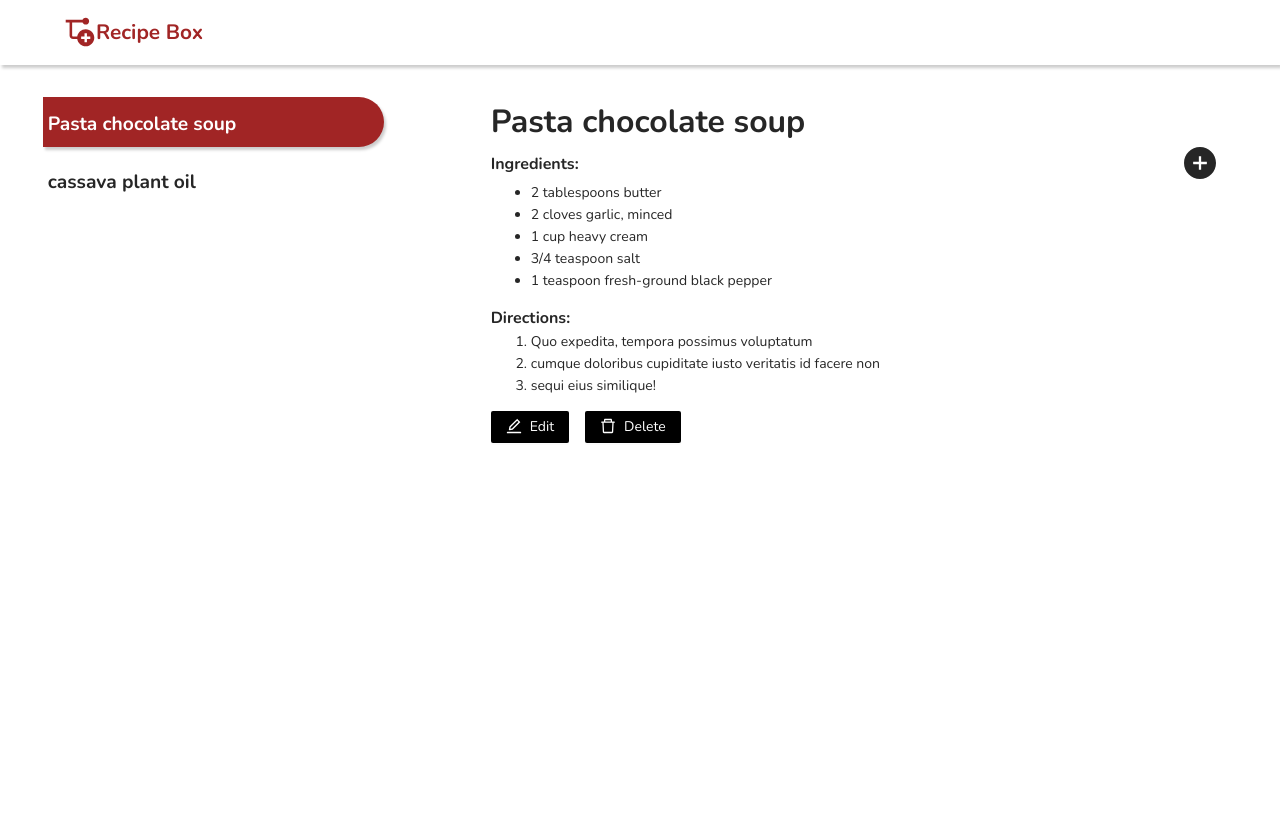
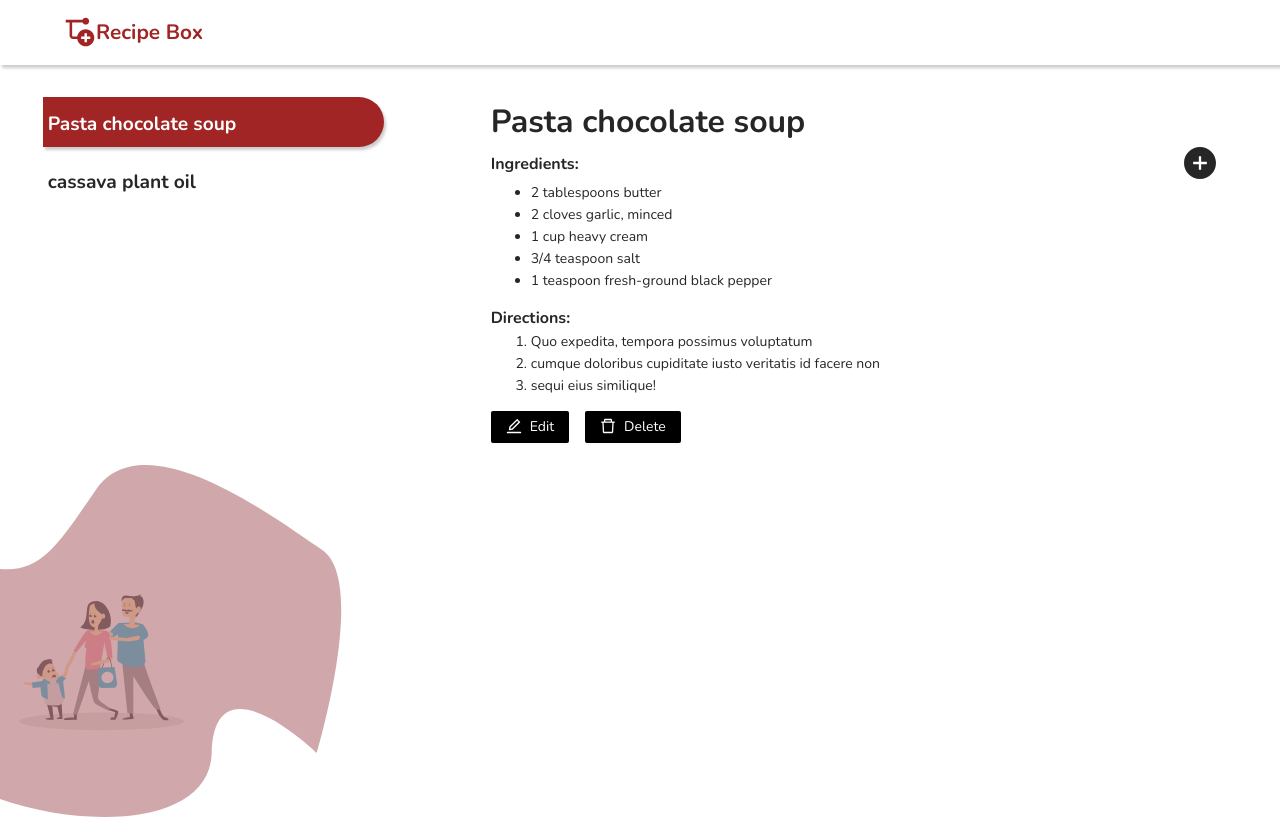
Before and after one commit to UhiriweAudace/recipeBox, a React (Create React App) app: page / in a window 1280 px wide. Built offline with nearby package versions, Linux system fonts and the light colour scheme.

Commit message:
Assets added

```diff
--- a/src/App.tsx
+++ b/src/App.tsx
@@ -1,5 +1,5 @@
 import React, { useState, useEffect } from "react";
-import { Row } from "antd";
+import { Row, Image } from "antd";
 import "./App.scss";
 import { values, RECIPES_USERNAME } from "./constants";
 import { Recipe } from "./types";
@@ -7,6 +7,7 @@ import MainHeader from "./components/MainHeader";
 import RecipeList from "./components/RecipeList";
 import RecipeBody from "./components/RecipeBody";
 import RecipeModal from "./components/RecipeModal";
+import UserSvg from "./assets/user.svg"
 
 function App() {
   const [open, setOpen] = useState<boolean>(false);
@@ -103,6 +104,9 @@ function App() {
           onDeleteHandler={onDeleteHandler}
         />
       </Row>
+      <div>
+        <Image className="user-svg" src={UserSvg} width={200}/>
+      </div>
     </div>
   );
 }
--- a/src/index.scss
+++ b/src/index.scss
@@ -3,6 +3,8 @@
 
 body {
   margin: 0;
+  padding: 0;
+  box-sizing: border-box;
   font-family: 'Nunito', sans-serif;
   -webkit-font-smoothing: antialiased;
   -moz-osx-font-smoothing: grayscale;
@@ -11,3 +13,12 @@ body {
 code {
   font-family: 'Nunito', sans-serif;
 }
+
+.user-svg {
+  position: absolute;
+  left: -15px;
+  top: 45%;
+  width: 30rem !important;
+  z-index: -100;
+  transform: translate(-25%, -25px);
+}
```
Also changed, not shown: src/assets/user.svg (added), 1 other file (tests, documents, lock files or other folders).
